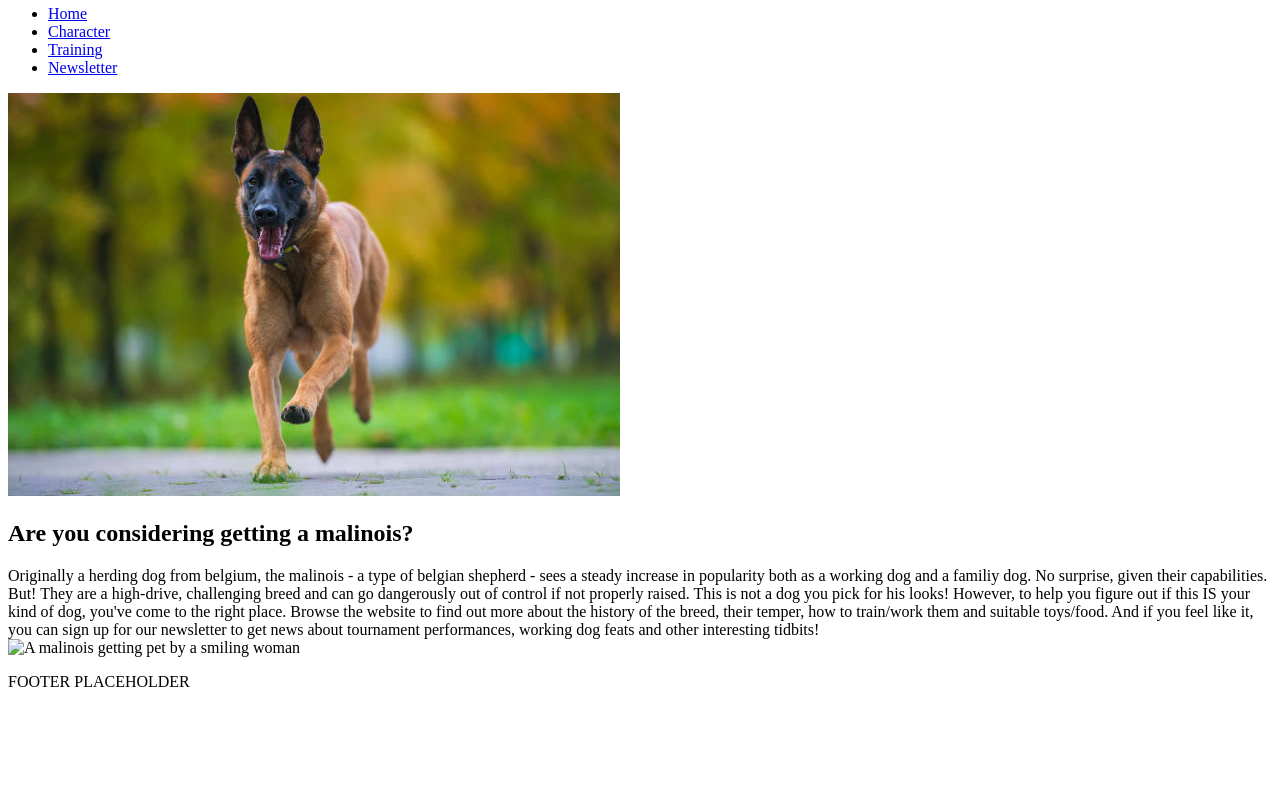
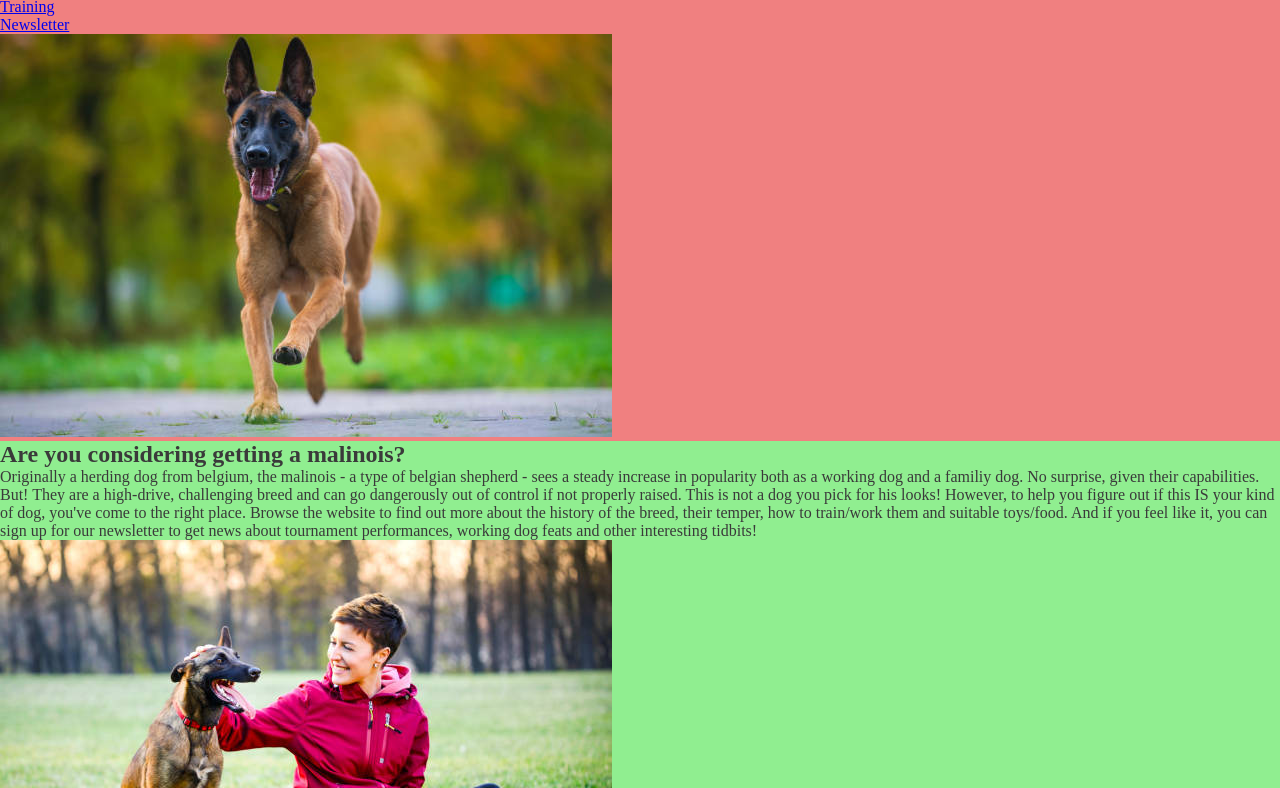
Before and after one commit to slevinln/Malinois-For-You-Guide, a plain HTML site: page index.html in a window 1280 px wide. Shown: the part 75-863 px from the top of the page. Before the commit the page ends 800 px from the top, so only its background shows below. Drawn offline with Linux system fonts and the light colour scheme.

Commit message:
Add basic css styles

```diff
--- a/assets/css/style.css
+++ b/assets/css/style.css
@@ -0,0 +1,33 @@
+/* Asterisk wildcard selector for overriding default styles */
+* {
+    padding: 0;
+    margin: 0;
+    box-sizing: border-box;
+}
+
+/* General styles */
+body {
+    min-height: 100vh;
+    display: flex;
+    flex-direction: column;
+    /* Generic project styles */
+    color: #3a3a3a;
+}
+
+
+/* Header */
+header {
+    background-color: lightcoral;
+}
+
+/* Main content */
+main {
+    background-color: lightgreen;
+    /* Make main element take up any surplus space to push footer down */
+    flex: 1 0 auto;
+}
+
+/* Footer */
+footer {
+    background-color: orange;
+}
--- a/index.html
+++ b/index.html
@@ -49,7 +49,7 @@
                 can sign up for our newsletter to get news
                 about tournament performances, working dog feats and other interesting tidbits!
                 <br>
-                <img src="assets/images/istockphoto-malinois-and-smiling-woman-612x612.jpg" alt="A malinois getting pet by a smiling woman" class="image">
+                <img src="assets/images/istockphoto-malinois and smiling woman-612x612.jpg" alt="A malinois getting pet by a smiling woman" class="image">
             </p>
         </section>
     </main>
```
